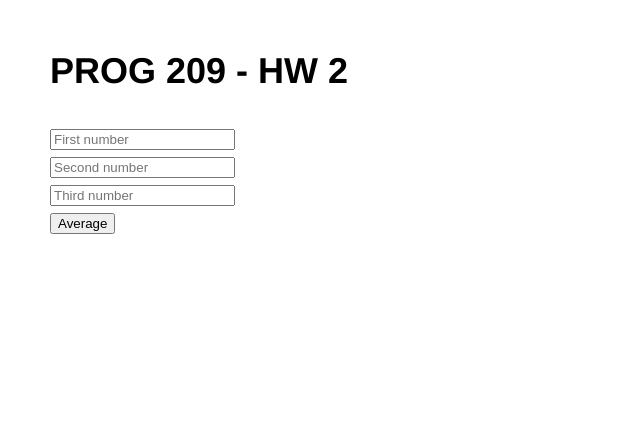
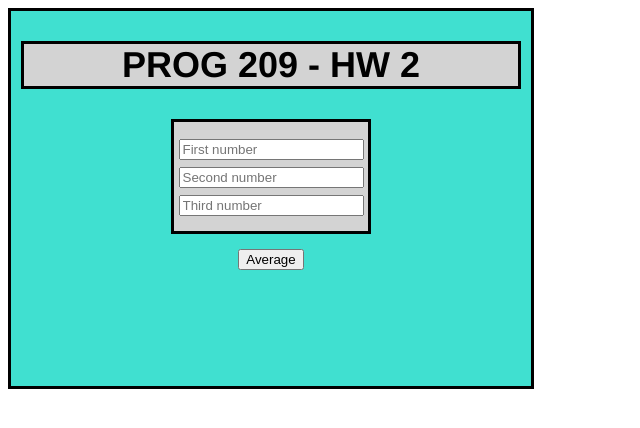
Before and after one commit to Vonglory176/HW2, a plain HTML site: page index.html in a window 1280 px wide. Shown: the whole page, without its empty margins (0-640 px from the left). Drawn offline with Linux system fonts and the light colour scheme.

Commit message:
Modified site.css to neaten things up and give visuals. Also added a div tag to index.html to give things a proper window, then went and put three style changing lines for displayResult in main.js

```diff
--- a/index.html
+++ b/index.html
@@ -8,6 +8,7 @@
 </head>
 
 <body>
+    <div id="main"> <!-- Added Div for nicer CSS outline -->
         <h2>PROG 209 - HW 2</h2>
 
         <div id="content">
@@ -21,6 +22,8 @@
             </div>
             <div id="result-content"></div>
         </div>
+    </div>
+
 
     <script src="main.js"></script>
 </body>
--- a/main.js
+++ b/main.js
@@ -31,6 +31,11 @@ function getValueFromElement(elementId) {
 function displayResult(resultAsString) {
     console.log(resultAsString);
     document.getElementById("result-content").innerHTML = resultAsString;
+
+    //CHANGES HERE: Adding CSS to output
+    document.getElementById("result-content").style.backgroundColor="lightgrey";
+    document.getElementById("result-content").style.borderStyle="dotted";
+    document.getElementById("result-content").style.margin="0px 50px 0px 50px"; //top,right,bottom,left
 }
 
 function handleOnClickAverageButton(_) {
--- a/site.css
+++ b/site.css
@@ -1,5 +1,28 @@
  body {
-    margin: 50px;
     font-family: Helvetica, sans-serif;
     font-size: 150%;
 }
+
+#main {
+    background-color: turquoise;
+    text-align: center;
+    height: 350px;
+    width: 500px;
+    padding: 0px 10px 25px 10px;/*top,right,bottom,left*/
+    border-style: solid;
+}
+
+h2 {
+    background-color: lightgrey;
+    border-style: solid;
+}
+
+form {
+    background-color: lightgrey;
+    padding: 10px 0px 15px 0px; /*top,right,bottom,left*/
+    border-style: solid;
+    margin-left: 150px;
+    margin-right: 150px;
+}
+
+button {margin:15px;}
```
Lines whose indentation alone changed are shown as unchanged.
